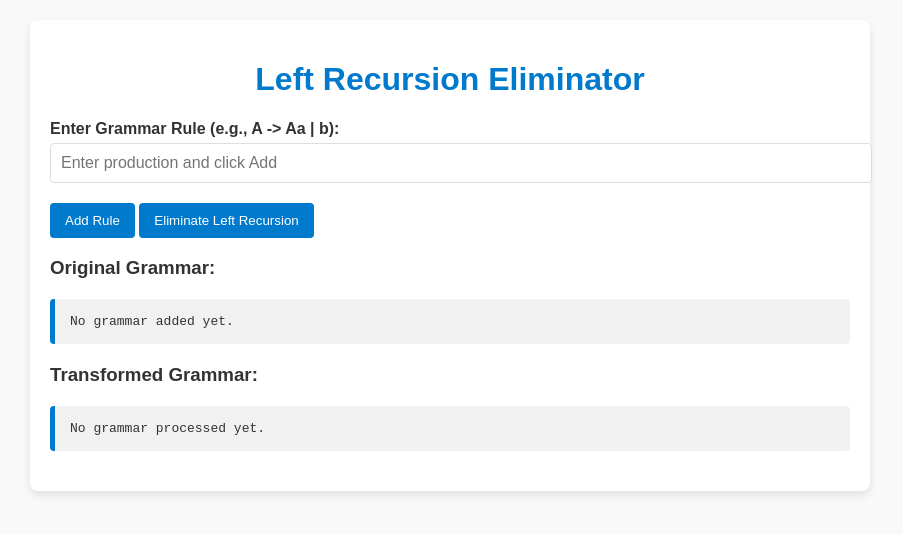
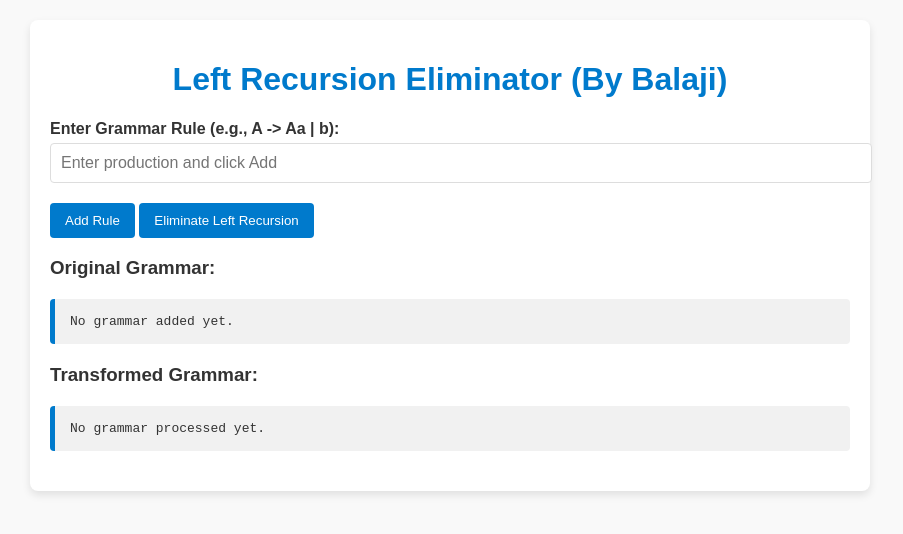
Before and after one commit to Himanshuraj677/toc-project, a plain HTML site: page index.html in a window 1280 px wide. Shown: the whole page, without its empty margins (190-1093 px from the left). Drawn offline with Linux system fonts and the light colour scheme.

Commit message:
Update index.html

```diff
--- a/index.html
+++ b/index.html
@@ -70,7 +70,7 @@
 </head>
 <body>
   <div class="container">
-    <h1>Left Recursion Eliminator</h1>
+    <h1>Left Recursion Eliminator<span> (By Balaji)</span></h1>
     <div class="form-group">
       <label for="grammarInput">Enter Grammar Rule (e.g., A -> Aa | b):</label>
       <input type="text" id="grammarInput" placeholder="Enter production and click Add">
```
